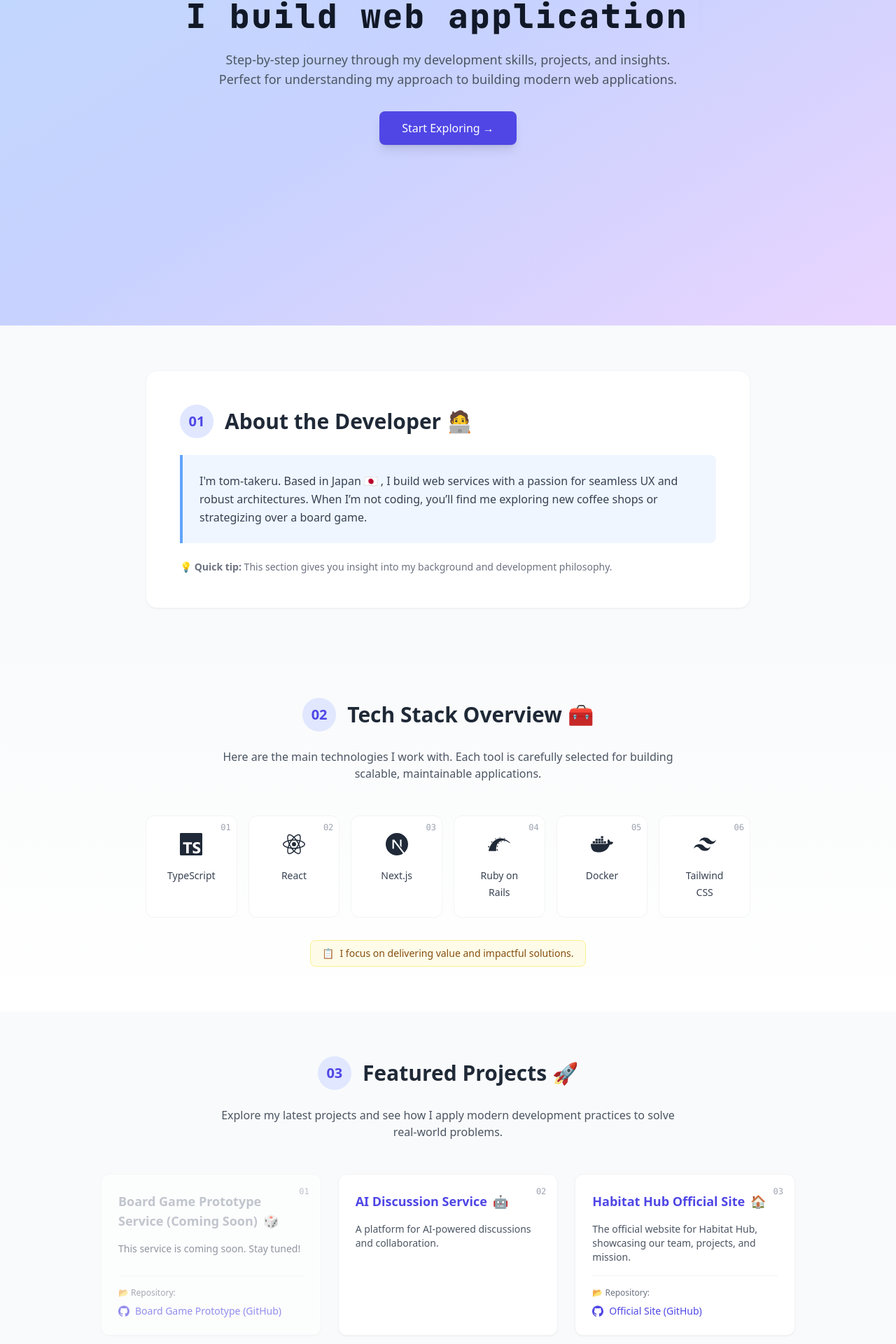
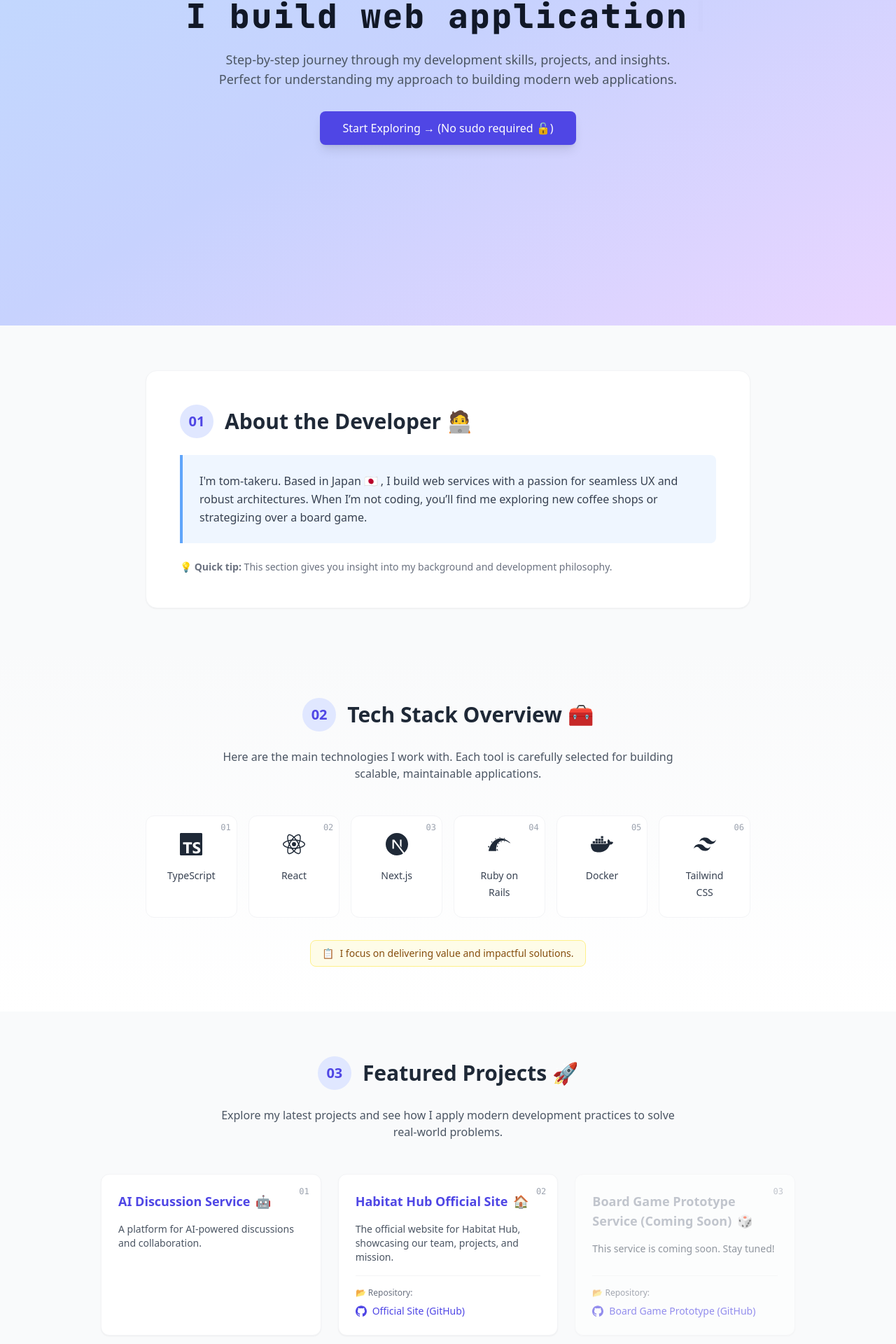
Before and after one commit to tom-takeru/getting-started-with-tom-takeru, a Next.js app: page / in a window 1280 px wide. Shown: the part 335-2255 px from the top of the page at 70% size. Built offline with nearby package versions, Linux system fonts and the light colour scheme.

Commit message:
fix: reorder Board Game Prototype Service entry and enhance button text for clarity

```diff
--- a/src/components/Root.tsx
+++ b/src/components/Root.tsx
@@ -33,22 +33,6 @@ const SKILLS = [
 
 const PROJECTS = [
   {
-    name: 'Board Game Prototype Service (Coming Soon)',
-    emoji: '🎲',
-    aria: 'game',
-    description: 'This service is coming soon. Stay tuned!',
-    href: undefined,
-    disabled: true,
-    repos: [
-      {
-        name: 'Board Game Prototype (GitHub)',
-        url: 'https://github.com/habitat-hub/board-game-prototype',
-        icon: SiGithub,
-        label: 'github',
-      },
-    ],
-  },
-  {
     name: 'AI Discussion Service',
     emoji: '🤖',
     aria: 'robot',
@@ -69,6 +53,22 @@ const PROJECTS = [
       {
         name: 'Official Site (GitHub)',
         url: 'https://github.com/habitat-hub/official-site',
+        icon: SiGithub,
+        label: 'github',
+      },
+    ],
+  },
+  {
+    name: 'Board Game Prototype Service (Coming Soon)',
+    emoji: '🎲',
+    aria: 'game',
+    description: 'This service is coming soon. Stay tuned!',
+    href: undefined,
+    disabled: true,
+    repos: [
+      {
+        name: 'Board Game Prototype (GitHub)',
+        url: 'https://github.com/habitat-hub/board-game-prototype',
         icon: SiGithub,
         label: 'github',
       },
@@ -186,7 +186,7 @@ export default function Root() {
               onClick={handleStartExploring}
               className='bg-indigo-600 hover:bg-indigo-700 text-white px-8 py-3 rounded-lg font-medium transition-colors shadow-lg'
             >
-              Start Exploring →
+              Start Exploring → (No sudo required 🔓)
             </button>
           </div>
         </div>
@@ -529,11 +529,13 @@ export default function Root() {
           </div>
           <p className='text-xl mb-8 text-indigo-100 max-w-2xl mx-auto'>
             Let's discuss your next project or explore collaboration
-            opportunities.
+            opportunities (I promise to respond faster than my deployment
+            pipeline 🚀).
           </p>
           <div className='bg-white/10 backdrop-blur-sm rounded-2xl p-8 max-w-md mx-auto border border-white/20'>
             <p className='mb-6 text-indigo-100'>
-              Feel free to reach out via email:
+              Feel free to reach out via email (I check it more often than my
+              GitHub notifications 📧):
             </p>
             <CustomLink
               href={CONTACT.mailto}
```
